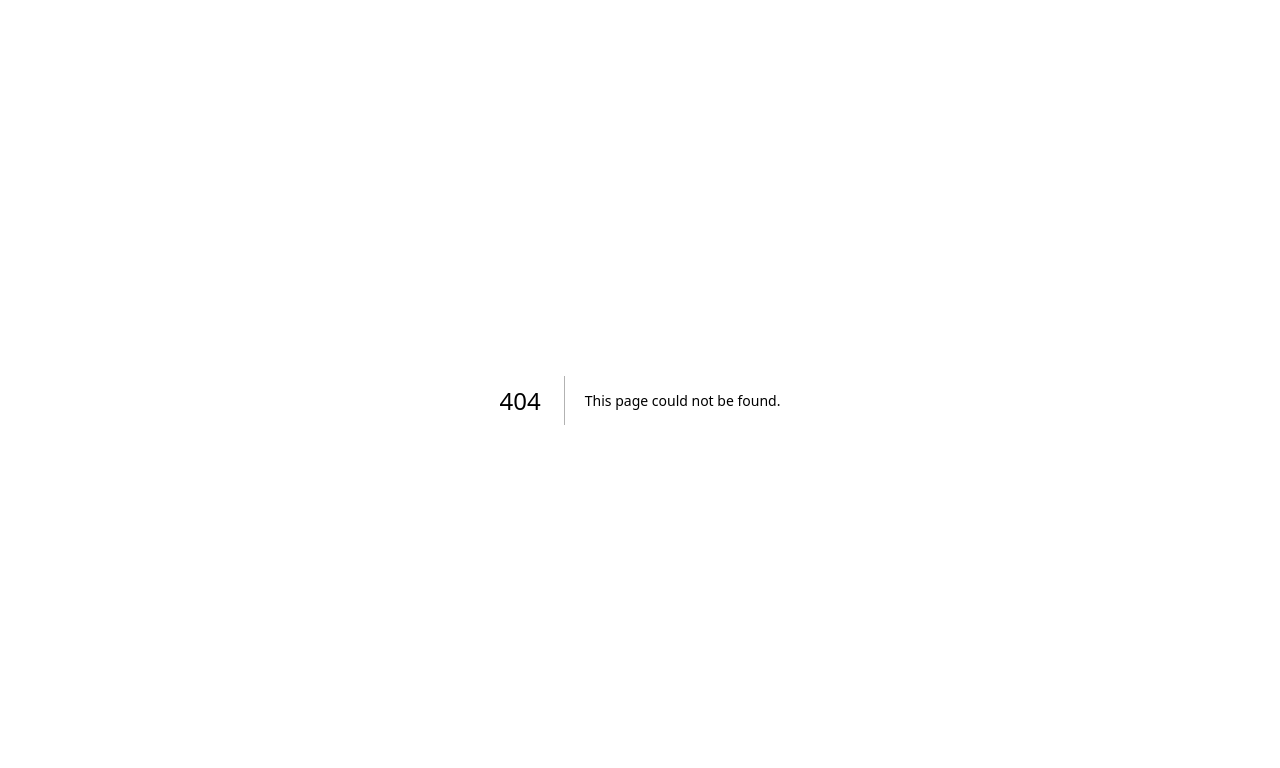
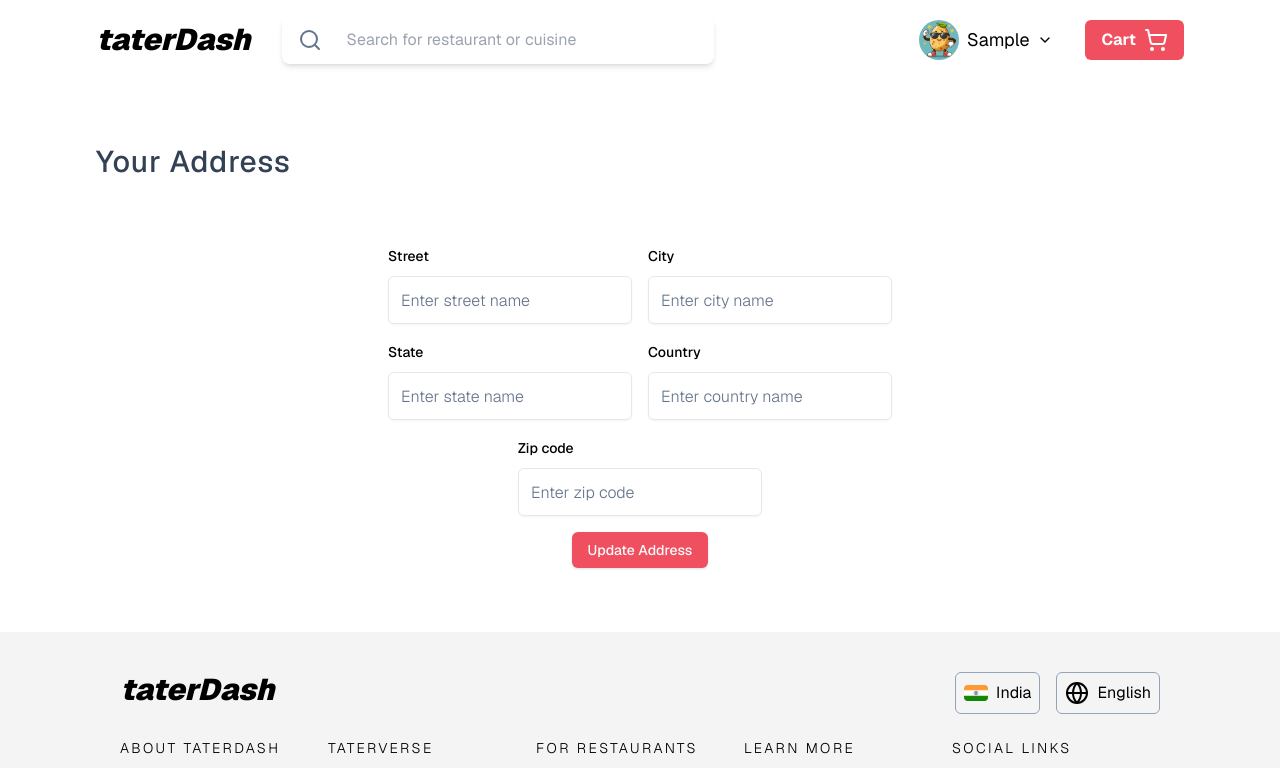
Before and after one commit to nirzon47/taterdash, a Next.js app in the folder client/: page /profile in a window 1280 px wide. Before the commit this address had no page. Shown: the top 768 px of the page. Built offline with nearby package versions, Linux system fonts and the light colour scheme; no server answers; sample sign-in values are in the browser's storage.

Commit message:
feat: address form

```diff
--- /dev/null
+++ b/client/src/app/profile/page.tsx
@@ -0,0 +1,23 @@
+'use client'
+
+import Footer from '@/components/footer/Footer'
+import Header from '@/components/homepage/Header'
+import AddressForm from '@/components/profile/AddressForm'
+
+const Profile = () => {
+	return (
+		<div>
+			<div className='max-w-[68rem] mx-auto'>
+				<Header />
+				<h1 className='text-3xl tracking-wide font-medium my-6 text-slate-700 mt-16'>
+					Your Address
+				</h1>
+				<AddressForm showButton={true} disabled={false} />
+			</div>
+
+			<Footer />
+		</div>
+	)
+}
+
+export default Profile
--- a/client/src/components/landing/DropdownComponent.tsx
+++ b/client/src/components/landing/DropdownComponent.tsx
@@ -49,13 +49,11 @@ const DropdownComponent = ({ user }: { user: any }) => {
 				<ChevronDown size={16} />
 			</DropdownMenuTrigger>
 			<DropdownMenuContent>
-				<DropdownMenuItem>Profile</DropdownMenuItem>
-				<DropdownMenuItem>Notifications</DropdownMenuItem>
-				<DropdownMenuItem>Bookmarks</DropdownMenuItem>
-				<DropdownMenuItem>Reviews</DropdownMenuItem>
-				<DropdownMenuItem>Network</DropdownMenuItem>
-				<DropdownMenuItem>Find friends</DropdownMenuItem>
-				<DropdownMenuItem>Settings</DropdownMenuItem>
+				<DropdownMenuItem
+					onClick={() => (window.location.href = '/profile')}
+				>
+					Profile
+				</DropdownMenuItem>
 				<DropdownMenuSeparator />
 				<DropdownMenuItem onClick={logoutUser}>Log out</DropdownMenuItem>
 			</DropdownMenuContent>
--- /dev/null
+++ b/client/src/components/profile/AddressForm.tsx
@@ -0,0 +1,234 @@
+import {
+	Form,
+	FormControl,
+	FormField,
+	FormItem,
+	FormLabel,
+} from '@/components/ui/form'
+import { Input } from '@/components/ui/input'
+import axios from 'axios'
+import { useForm } from 'react-hook-form'
+import { zodResolver } from '@hookform/resolvers/zod'
+import { z } from 'zod'
+import { useCallback, useEffect, useState } from 'react'
+import { Button } from '../ui/button'
+import { useToast } from '../ui/use-toast'
+
+const formSchema = z.object({
+	city: z.string(),
+	country: z.string(),
+	district: z.string(),
+	state: z.string(),
+	street: z.string(),
+	zip: z.string(),
+})
+
+const AddressForm = ({
+	showButton,
+	disabled,
+}: {
+	showButton?: boolean
+	disabled?: boolean
+}) => {
+	const [address, setAddress] = useState<any>({})
+	const [hasAddress, setHasAddress] = useState<boolean>(true)
+	const { toast } = useToast()
+
+	const form = useForm<z.infer<typeof formSchema>>({
+		resolver: zodResolver(formSchema),
+
+		defaultValues: {
+			city: address?.city || '',
+			country: address?.country || '',
+			state: address?.state || '',
+			street: address?.street || '',
+			zip: address?.zip || '',
+		},
+	})
+
+	const getAddress = useCallback(async () => {
+		try {
+			const { data } = await axios.get(
+				`${process.env.NEXT_PUBLIC_BASE_URL}/users/address`,
+				{
+					headers: {
+						Authorization: `Bearer ${localStorage.getItem('token')}`,
+					},
+				}
+			)
+
+			if (!data.success) {
+				setHasAddress(false)
+			}
+
+			form.reset(data.address)
+			setAddress(data.address)
+		} catch (error: Error | any) {
+			toast({
+				title: 'Oops!',
+				description: error.response.data.message,
+				variant: 'destructive',
+			})
+		}
+	}, [toast, form])
+
+	useEffect(() => {
+		getAddress()
+	}, [getAddress])
+
+	const handleAddressChange = async (e: any) => {
+		e.preventDefault()
+
+		const formData: any = form.getValues()
+		for (const key in formData) {
+			if (formData[key] === '') {
+				toast({
+					title: 'Oops!',
+					description: `${key} cannot be empty`,
+					variant: 'destructive',
+				})
+				return
+			}
+		}
+
+		try {
+			await axios.post(
+				process.env.NEXT_PUBLIC_BASE_URL + '/users/address',
+				form.getValues(),
+				{
+					headers: {
+						Authorization: `Bearer ${localStorage.getItem('token')}`,
+					},
+				}
+			)
+
+			if (hasAddress) {
+				toast({
+					title: 'Success!',
+					description: 'Address updated successfully',
+				})
+			} else {
+				toast({
+					title: 'Success!',
+					description: 'Address added successfully',
+				})
+			}
+		} catch (error: Error | any) {
+			toast({
+				title: 'Oops!',
+				description: error.response.data.message,
+				variant: 'destructive',
+			})
+		}
+	}
+
+	return (
+		<section>
+			<Form {...form}>
+				{!hasAddress && (
+					<p className='mb-4'>
+						Oops, you don&apos;t have an address saved. Now is a great
+						time to add one!
+					</p>
+				)}
+
+				<form className='flex flex-col items-center space-y-4 my-16'>
+					<div className='flex gap-4'>
+						<FormField
+							control={form.control}
+							name='street'
+							render={({ field }) => (
+								<FormItem>
+									<FormLabel>Street</FormLabel>
+									<FormControl>
+										<Input
+											disabled={disabled}
+											placeholder='Enter street name'
+											{...field}
+										/>
+									</FormControl>
+								</FormItem>
+							)}
+						/>
+						<FormField
+							control={form.control}
+							name='city'
+							render={({ field }) => (
+								<FormItem>
+									<FormLabel>City</FormLabel>
+									<FormControl>
+										<Input
+											disabled={disabled}
+											placeholder='Enter city name'
+											{...field}
+										/>
+									</FormControl>
+								</FormItem>
+							)}
+						/>
+					</div>
+
+					<div className='flex gap-4'>
+						<FormField
+							control={form.control}
+							name='state'
+							render={({ field }) => (
+								<FormItem>
+									<FormLabel>State</FormLabel>
+									<FormControl>
+										<Input
+											disabled={disabled}
+											placeholder='Enter state name'
+											{...field}
+										/>
+									</FormControl>
+								</FormItem>
+							)}
+						/>
+						<FormField
+							control={form.control}
+							name='country'
+							render={({ field }) => (
+								<FormItem>
+									<FormLabel>Country</FormLabel>
+									<FormControl>
+										<Input
+											disabled={disabled}
+											placeholder='Enter country name'
+											{...field}
+										/>
+									</FormControl>
+								</FormItem>
+							)}
+						/>
+					</div>
+					<div className='flex gap-4'>
+						<FormField
+							control={form.control}
+							name='zip'
+							render={({ field }) => (
+								<FormItem>
+									<FormLabel>Zip code</FormLabel>
+									<FormControl>
+										<Input
+											disabled={disabled}
+											placeholder='Enter zip code'
+											{...field}
+										/>
+									</FormControl>
+								</FormItem>
+							)}
+						/>
+					</div>
+					{showButton && (
+						<Button type='submit' onClick={handleAddressChange}>
+							{!hasAddress ? 'Add Address' : 'Update Address'}
+						</Button>
+					)}
+				</form>
+			</Form>
+		</section>
+	)
+}
+
+export default AddressForm
```
